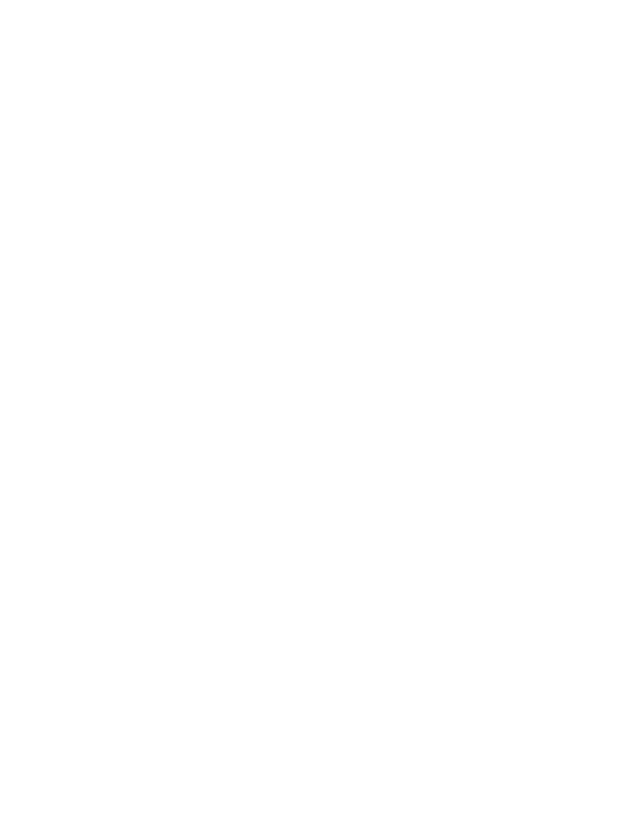
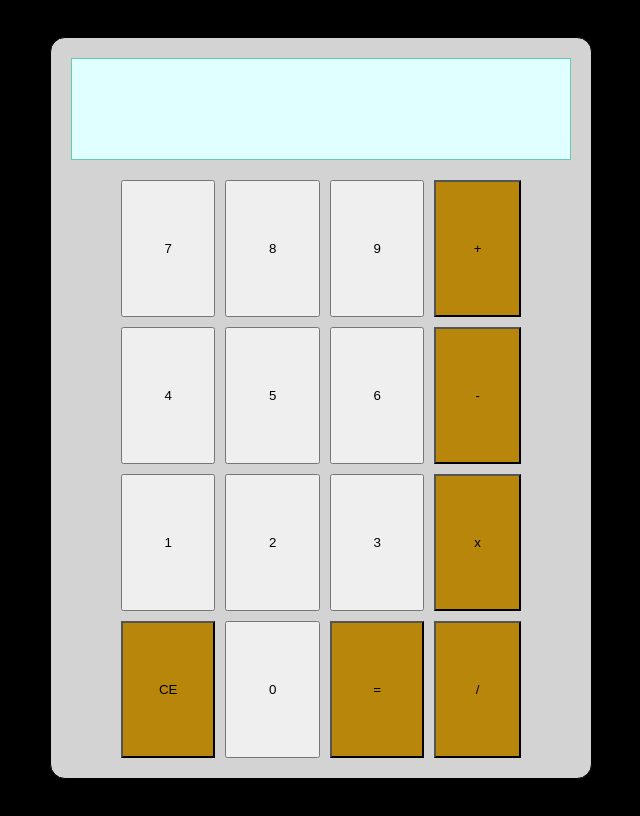
Before and after one commit to yongxin0507/calculator, a plain HTML site: page index.html in a window 1280 px wide. Shown: the whole page, without its empty margins (319-959 px from the left). Drawn offline with Linux system fonts and the light colour scheme.

Commit message:
Create the initial flexbox and add yellow to operators

```diff
--- a/index.html
+++ b/index.html
@@ -3,10 +3,43 @@
 <head>
     <meta charset="UTF-8">
     <meta name="viewport" content="width=device-width, initial-scale=1.0">
-    <link rel="stylesheet" src="style.css">
+    <link rel="stylesheet" href="style.css">
     <script src="script.js" defer></script>
     <title>Calculator</title>
 </head>
-<body>
+<body style="background-color: black; display: flex; justify-content: center; min-height:100vh; align-items: center;">
+    <div class="container">
+        <div id="display"></div>
+        <div class="buttons">
+            <div class="left">
+                <div class="row">
+                    <button>7</button>
+                    <button>8</button>
+                    <button>9</button>
+                </div>
+                <div class="row">
+                    <button>4</button>
+                    <button>5</button>
+                    <button>6</button>
+                </div>
+                <div class="row">
+                    <button>1</button>
+                    <button>2</button>
+                    <button>3</button>
+                </div>
+                <div class="row">
+                    <button class="yellowBox">CE</button>
+                    <button>0</button>
+                    <button class="yellowBox">=</button>
+                </div>
+            </div>
+            <div class="operators">
+                <button>+</button>
+                <button>-</button>
+                <button>x</button>
+                <button>/</button>
+            </div>
+        </div>
+    </div>
 </body>
 </html>
--- a/style.css
+++ b/style.css
@@ -0,0 +1,69 @@
+.container{
+    display: flex;
+    border: 1px solid black;
+    border-radius: 15px;
+    width: 500px;
+    height: 700px;
+    background-color: lightgray;
+    flex-direction: column;
+    padding: 20px;
+}
+
+#display{
+    background-color: lightcyan;
+    border: 1px solid mediumaquamarine;
+    display: flex;
+    height: 100px;
+    margin-bottom: 20px;
+}
+
+.buttons{
+    display: flex;
+    flex: 1;
+}
+
+.operators{
+    display: flex;
+    flex-direction: column;
+    gap: 10px;
+    margin-left: 10px;
+    margin-right: 50px;
+    flex: 1;
+}
+
+.left{
+    display: flex;
+    flex-direction: column;
+    flex: 3.5 1 0;
+    margin-left: 50px;
+    gap: 10px;
+}
+
+.numbers{
+    display: flex;
+    flex-direction: column;
+    flex: 3 1 0;
+    gap: 10px;
+}
+
+.bottom,
+.row{
+    display: flex;
+    flex: 1 1 0;
+    gap: 10px;
+}
+
+.bottom{
+    gap: 10px;
+}
+
+button{
+    flex: 1;
+    padding: 5px;
+
+}
+
+.operators button,
+.yellowBox{
+    background-color: darkgoldenrod;
+}
```
